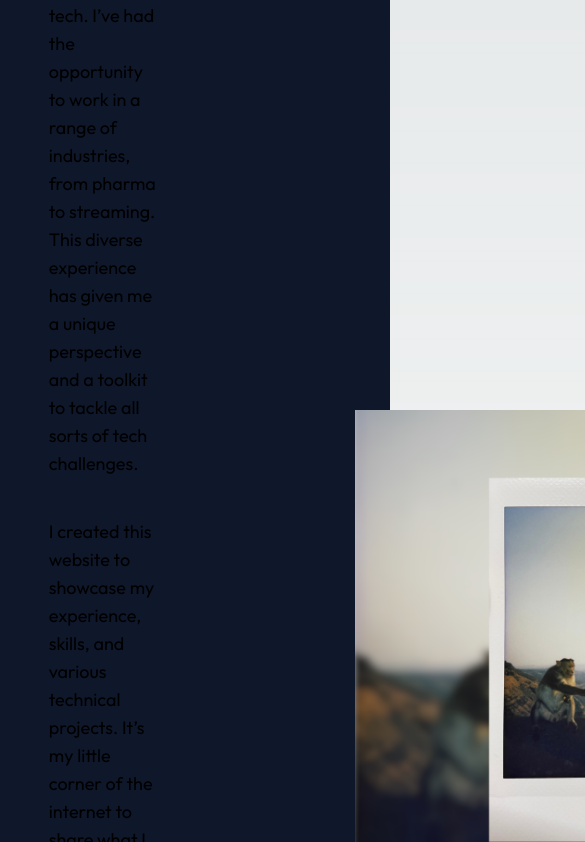
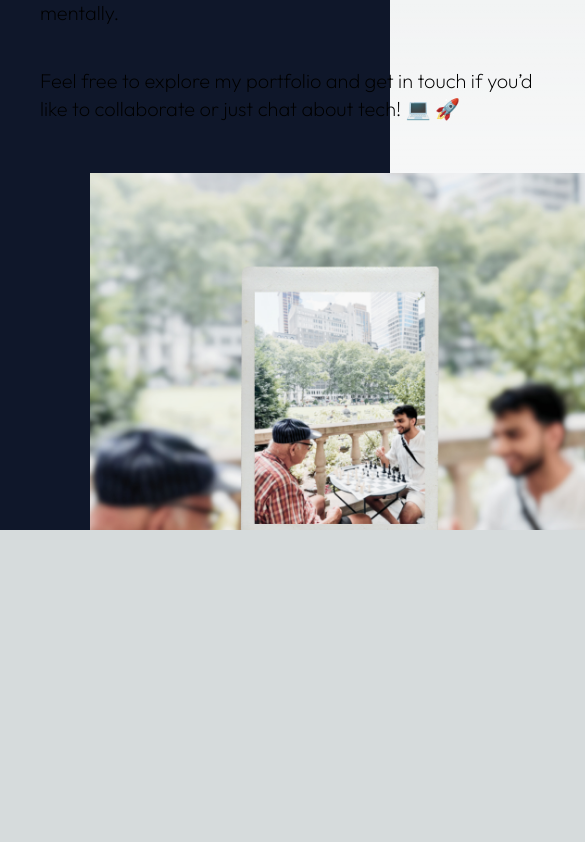
Before and after one commit to yash-ghelani/yash-ghelani.github.io, a Next.js app: page / in a window 390 px wide. Shown: the part 1158-2000 px from the top of the page, 585 px wide, since content can reach past the window. After the commit the page ends 1688 px from the top, so only its background shows below. Built offline with nearby package versions, Linux system fonts and the light colour scheme.

Commit message:
about page responsive styling

```diff
--- a/src/components/about/about-section.jsx
+++ b/src/components/about/about-section.jsx
@@ -12,19 +12,18 @@ import { EffectCards } from 'swiper/modules';
 
 const AboutSection = () => {
 	return (
-		<section className='flex flex-row min-h-screen w-3/4 m-auto items-center gap-48'>
-			<div className='flex flex-col w-1/2 gap-10'>
-				<h2 className='font-semibold tracking-widest text-4xl opacity-55'>
+		<section className='m-auto max-w-[1280px] p-10 h-svh flex flex-col justify-center gap-5 overflow-hidden'>
+			<h2 className='font-semibold tracking-widest text-5xl opacity-55'>
 				about me
 			</h2>
-				<div className='text-lg opcaity-75 flex flex-col gap-10'>
+			<div className='flex xl:flex-row flex-col  gap-[50px] xl:gap-[100px] justify-center'>
+				<div className='text-xl font-extralight flex flex-col gap-10 max-w-[500px]'>
 					<p>
-						Hey! I’m Yash, a Software Engineer based in London with
-						a passion for everything tech. I’ve had the opportunity
-						to work in a range of industries, from pharma to
-						streaming. This diverse experience has given me a unique
-						perspective and a toolkit to tackle all sorts of tech
-						challenges.
+						Hey! I’m Yash, a Software Engineer based in London. I’ve
+						had the opportunity to work in a range of industries,
+						from pharma to streaming. This diverse experience has
+						given me a unique perspective and a toolkit to tackle
+						all sorts of tech challenges.
 					</p>
 					<p>
 						I created this website to showcase my experience,
@@ -42,18 +41,27 @@ const AboutSection = () => {
 						you’d like to collaborate or just chat about tech! 💻 🚀
 					</p>
 				</div>
-			</div>
-			<div className='flex flex-col w-1/2'>
+				<div className='flex flex-col max-w-full md:max-w-1/2 px-[50px]'>
 					<Swiper
 						effect={'cards'}
 						grabCursor={true}
 						modules={[EffectCards]}
-					className='mySwiper w-[500px] h-[500px]'
+						className='mySwiper max-w-[500px] max-h-[500px]'
 					>
 						<SwiperSlide>
 							<Image
+								src={'/images/polaroid00.png'}
+								alt={'polaroid of chess in new york'}
+								layout='responsive'
+								width={500}
+								height={500}
+							/>
+						</SwiperSlide>
+						<SwiperSlide>
+							<Image
 								src={'/images/polaroid0.png'}
-							alt={''}
+								alt={'polaroid of monkeys in india'}
+								layout='responsive'
 								width={500}
 								height={500}
 							/>
@@ -61,7 +69,8 @@ const AboutSection = () => {
 						<SwiperSlide>
 							<Image
 								src={'/images/polaroid1.png'}
-							alt={''}
+								alt={'polaroid of the O2'}
+								layout='responsive'
 								width={500}
 								height={500}
 							/>
@@ -69,7 +78,8 @@ const AboutSection = () => {
 						<SwiperSlide>
 							<Image
 								src={'/images/polaroid2.png'}
-							alt={''}
+								alt={'polaroid of the yamuna ghat'}
+								layout='responsive'
 								width={500}
 								height={500}
 							/>
@@ -77,13 +87,15 @@ const AboutSection = () => {
 						<SwiperSlide>
 							<Image
 								src={'/images/polaroid3.png'}
-							alt={''}
+								alt={'polaroid in a wigwam cafe'}
+								layout='responsive'
 								width={500}
 								height={500}
 							/>
 						</SwiperSlide>
 					</Swiper>
 				</div>
+			</div>
 		</section>
 	);
 };
```
Also changed, not shown: public/images/polaroid00.png (added). Lines whose indentation alone changed are shown as unchanged.
